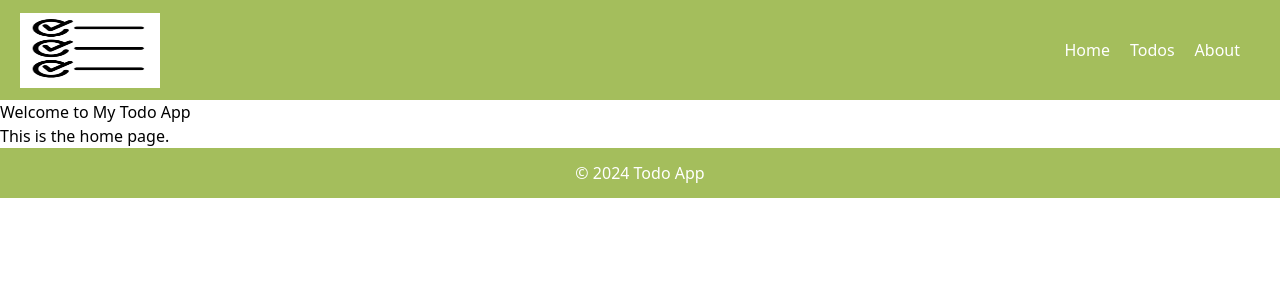
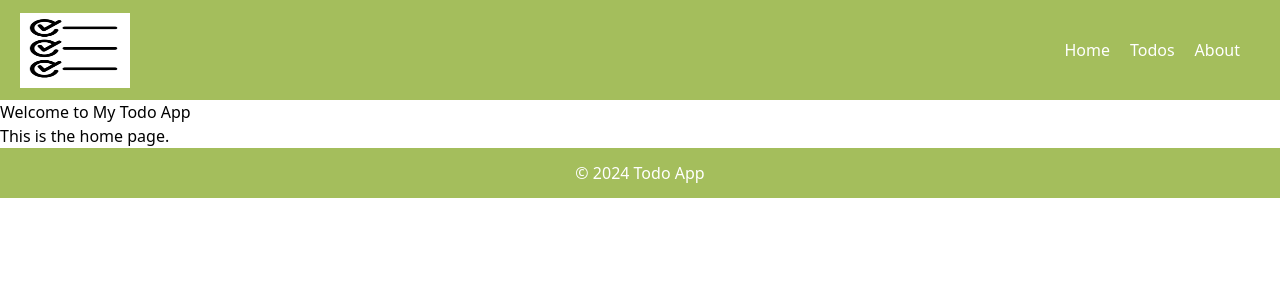
Before and after one commit to RushdaMansuri/ToDo_in_NextJS, a Next.js app in the folder todo/: page / in a window 1280 px wide. Shown: the top 300 px of the page. Built offline with nearby package versions, Linux system fonts and the light colour scheme.

Commit message:
Updated Header CSS

```diff
--- a/todo/styles/Header.module.css
+++ b/todo/styles/Header.module.css
@@ -20,7 +20,7 @@
 
 /* Todo App icon */
 .todoIcon {
-  width: 140px; /* Adjust the size as needed */
+  width: 110px; /* Adjust the size as needed */
   height: 75px;
   margin-right: 10px;
 }
```
